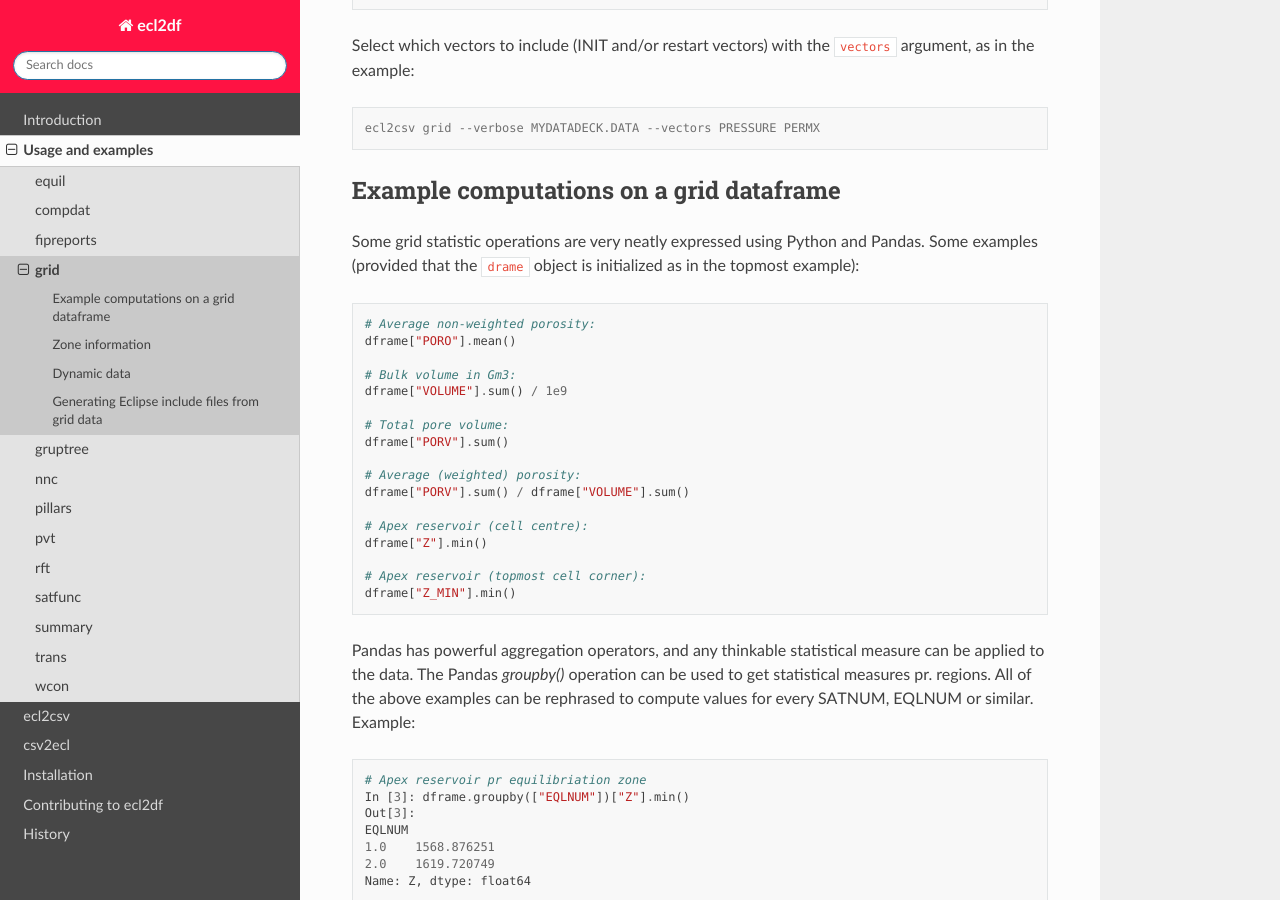
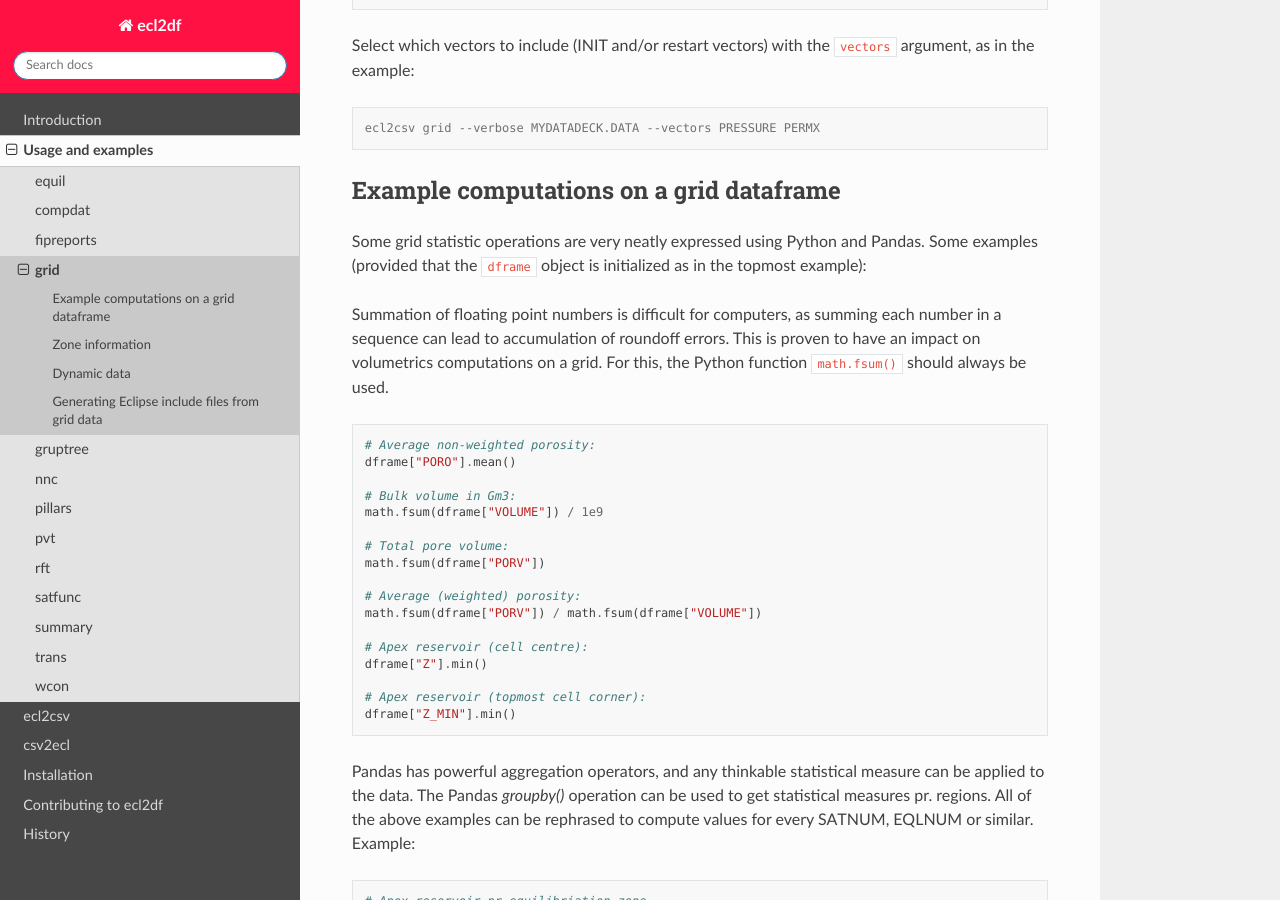
Before and after one commit to equinor/res2df, a Sphinx documentation site: the page built from docs/usage/grid.rst, in a window 1280 px wide and 900 px high, scrolled down 973 px. Built offline with Sphinx 7.4.7 and the Read the Docs theme 2.0.0, drawn with Linux system fonts in a browser that asks for light colours; pages that are not in the unit, such as notebooks, are missing from menus; the version number could not be read and is left out.

Commit message:
Add note in doc on math.fsum()

```diff
--- a/docs/usage/grid.rst
+++ b/docs/usage/grid.rst
@@ -44,8 +44,13 @@ Example computations on a grid dataframe
 ^^^^^^^^^^^^^^^^^^^^^^^^^^^^^^^^^^^^^^^^
 
 Some grid statistic operations are very neatly expressed using Python and
-Pandas. Some examples (provided that the ``drame`` object is initialized as in
+Pandas. Some examples (provided that the ``dframe`` object is initialized as in
 the topmost example):
+
+Summation of floating point numbers is difficult for computers, as summing each
+number in a sequence can lead to accumulation of roundoff errors. This is
+proven to have an impact on volumetrics computations on a grid. For this, the
+Python function ``math.fsum()`` should always be used.
 
 .. code-block:: python
 
@@ -53,13 +58,13 @@ the topmost example):
    dframe["PORO"].mean()
 
    # Bulk volume in Gm3:
-   dframe["VOLUME"].sum() / 1e9
+   math.fsum(dframe["VOLUME"]) / 1e9
 
    # Total pore volume:
-   dframe["PORV"].sum()
+   math.fsum(dframe["PORV"])
 
    # Average (weighted) porosity:
-   dframe["PORV"].sum() / dframe["VOLUME"].sum()
+   math.fsum(dframe["PORV"]) / math.fsum(dframe["VOLUME"])
 
    # Apex reservoir (cell centre):
    dframe["Z"].min()
```
